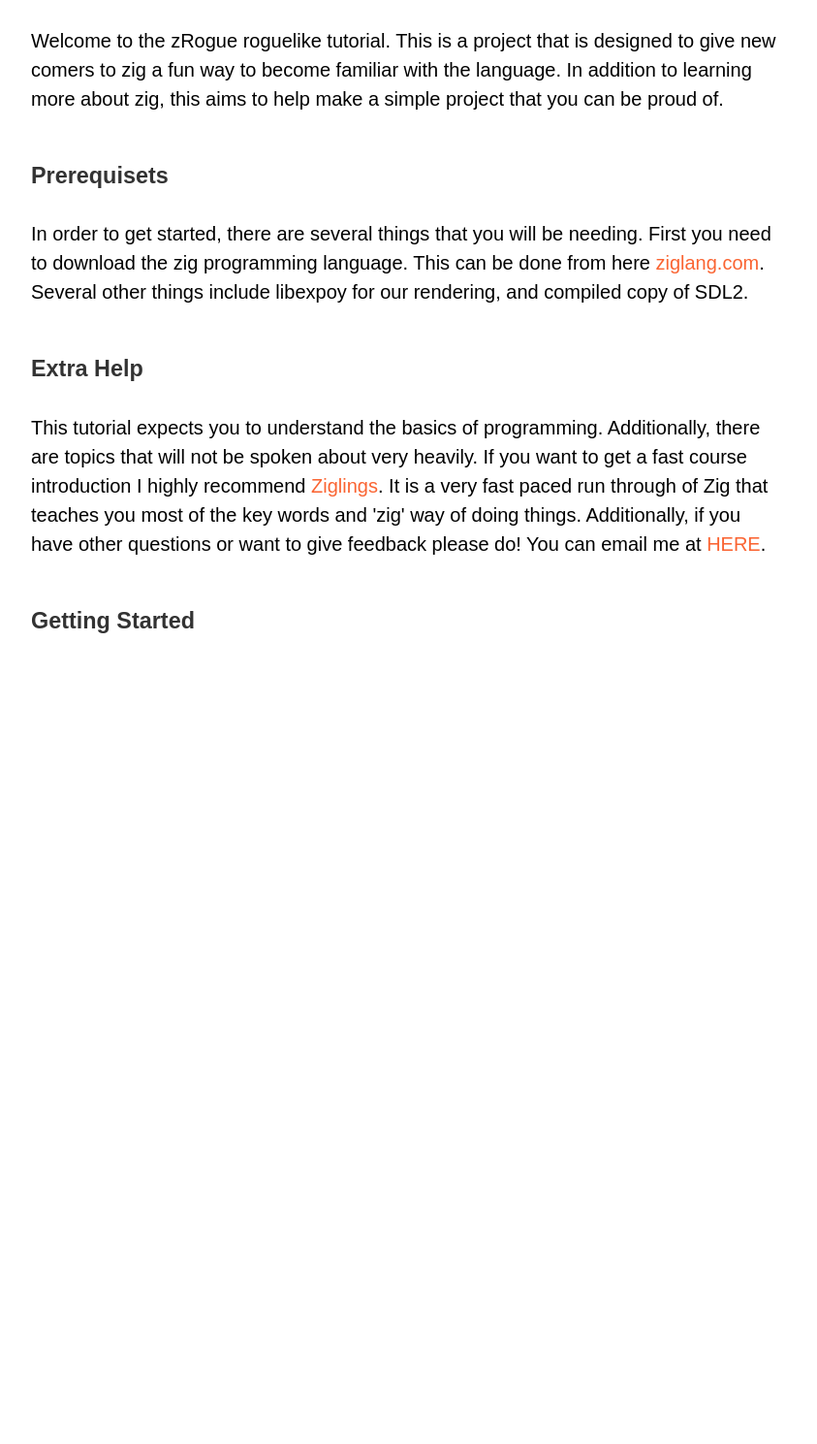
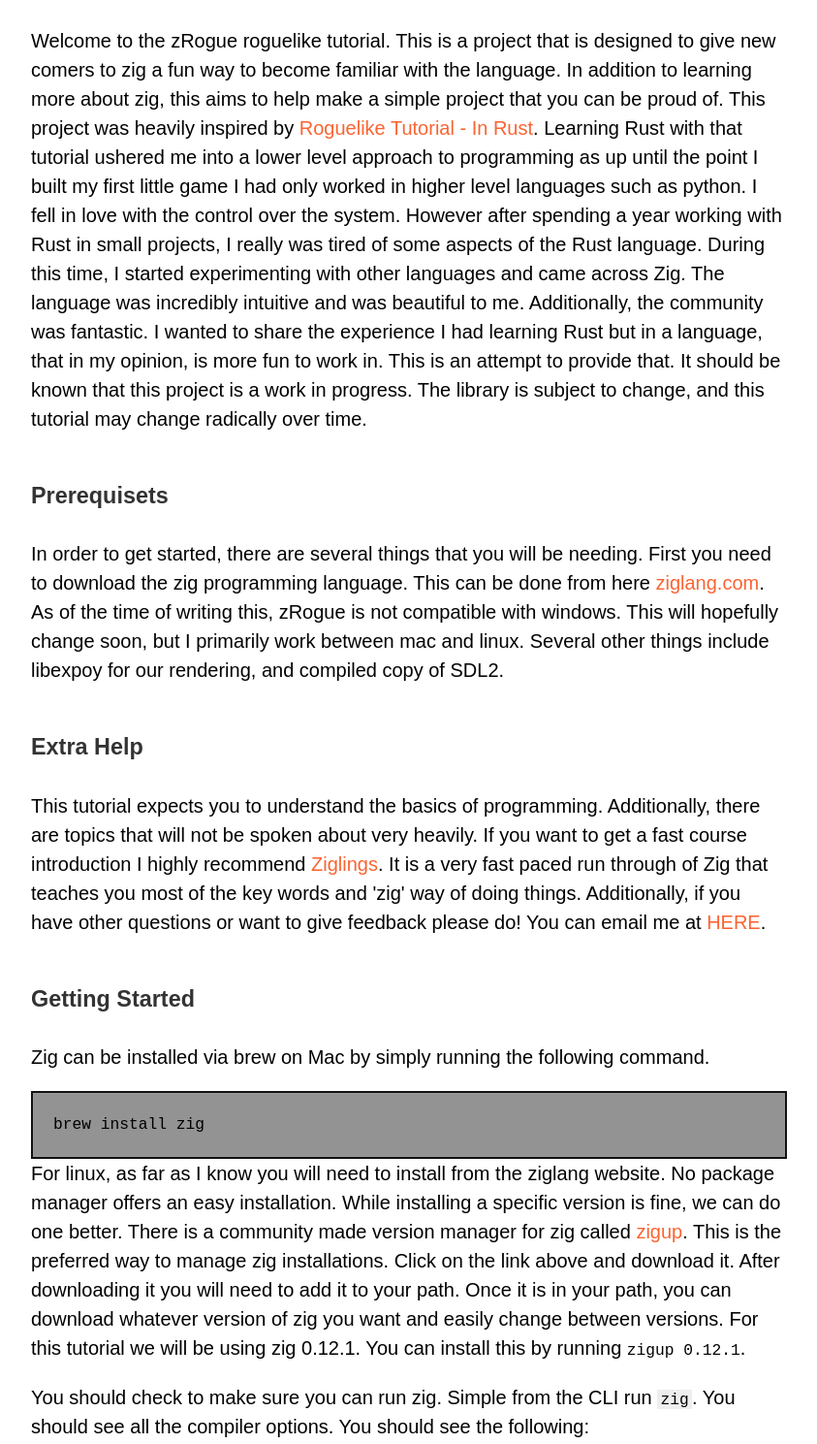
Before and after one commit to CorySmith97/zrogueTutorial, a plain HTML site: page index.html in a window 1280 px wide. Shown: the part 183-1672 px from the top of the page at 97% size, without its empty margins (218-1061 px from the left). Before the commit the page ends 838 px from the top, so only its background shows below. Drawn offline with Linux system fonts and the light colour scheme.

Commit message:
Getting started

```diff
--- a/index.html
+++ b/index.html
@@ -13,16 +13,21 @@
         </header>
         <div class="introduction">
         <h1>zRogue Roguelike Tutorial</h1>
-        <p>Welcome to the zRogue roguelike tutorial. This is a project that is designed to give new comers to zig a fun way to become familiar with the language. In addition to learning more about zig, this aims to help make a simple project that you can be proud of.</p>
+        <p>Welcome to the zRogue roguelike tutorial. This is a project that is designed to give new comers to zig a fun way to become familiar with the language. In addition to learning more about zig, this aims to help make a simple project that you can be proud of. This project was heavily inspired by <a href="https://bfnightly.bracketproductions.com/chapter_1.html">Roguelike Tutorial - In Rust</a>. Learning Rust with that tutorial ushered me into a lower level approach to programming as up until the point I built my first little game I had only worked in higher level languages such as python. I fell in love with the control over the system. However after spending a year working with Rust in small projects, I really was tired of some aspects of the Rust language. During this time, I started experimenting with other languages and came across Zig. The language was incredibly intuitive and was beautiful to me. Additionally, the community was fantastic. I wanted to share the experience I had learning Rust but in a language, that in my opinion, is more fun to work in. This is an attempt to provide that. It should be known that this project is a work in progress. The library is subject to change, and this tutorial may change radically over time.</p>
 
         <h3>Prerequisets</h3>
 
-        <p>In order to get started, there are several things that you will be needing. First you need to download the zig programming language. This can be done from here <a href="https://ziglang.org/">ziglang.com</a>. Several other things include libexpoy for our rendering, and compiled copy of SDL2.</p>
+        <p>In order to get started, there are several things that you will be needing. First you need to download the zig programming language. This can be done from here <a href="https://ziglang.org/">ziglang.com</a>. As of the time of writing this, zRogue is not compatible with windows. This will hopefully change soon, but I primarily work between mac and linux. Several other things include libexpoy for our rendering, and compiled copy of SDL2.</p>
 
         <h3>Extra Help</h3>
         <p>This tutorial expects you to understand the basics of programming. Additionally, there are topics that will not be spoken about very heavily. If you want to get a fast course introduction I highly recommend <a href="https://github.com/ratfactor/ziglings">Ziglings</a>. It is a very fast paced run through of Zig that teaches you most of the key words and 'zig' way of doing things. Additionally, if you have other questions or want to give feedback please do! You can email me at <a href="mailto: corysmith7991@gmail.com">HERE</a>.</p>
         <h3>Getting Started</h3>
-
+            <p>Zig can be installed via brew on Mac by simply running the following command.<pre><code>brew install zig</code></pre>
+            For linux, as far as I know you will need to install from the ziglang website. No package manager offers an easy installation. While installing a specific version is fine, we can do one better. There is a community made version manager for zig called <a href="https://github.com/marler8997/zigup">zigup</a>. This is the preferred way to manage zig installations. Click on the link above and download it. After downloading it you will need to add it to your path. Once it is in your path, you can download whatever version of zig you want and easily change between versions. For this tutorial we will be using zig 0.12.1. You can install this by running <code>zigup 0.12.1</code>.
+            </p>
+            <p>You should check to make sure you can run zig. Simple from the CLI run <code>zig</code>. You should see all the compiler options. You should see the following: </p>
+            <img src="images/zig-compiler-check.png" alt="zig compiler check"/>
+            <p>After you have the compiler working, you will need a zig LSP to get autocomplete. As a note, the LSP is still a work in progress and needs to be restarted frequently. I use neovim and <code>zls</code> is downloadable from there. In vscode you simply need to install the Zig extension from the extension store.</p>
         </div>
 
         <footer>
```
Also changed, not shown: chapters/chapter1.html (+1 -0 lines), images/zig-compiler-check.png (added), 1 other file.
